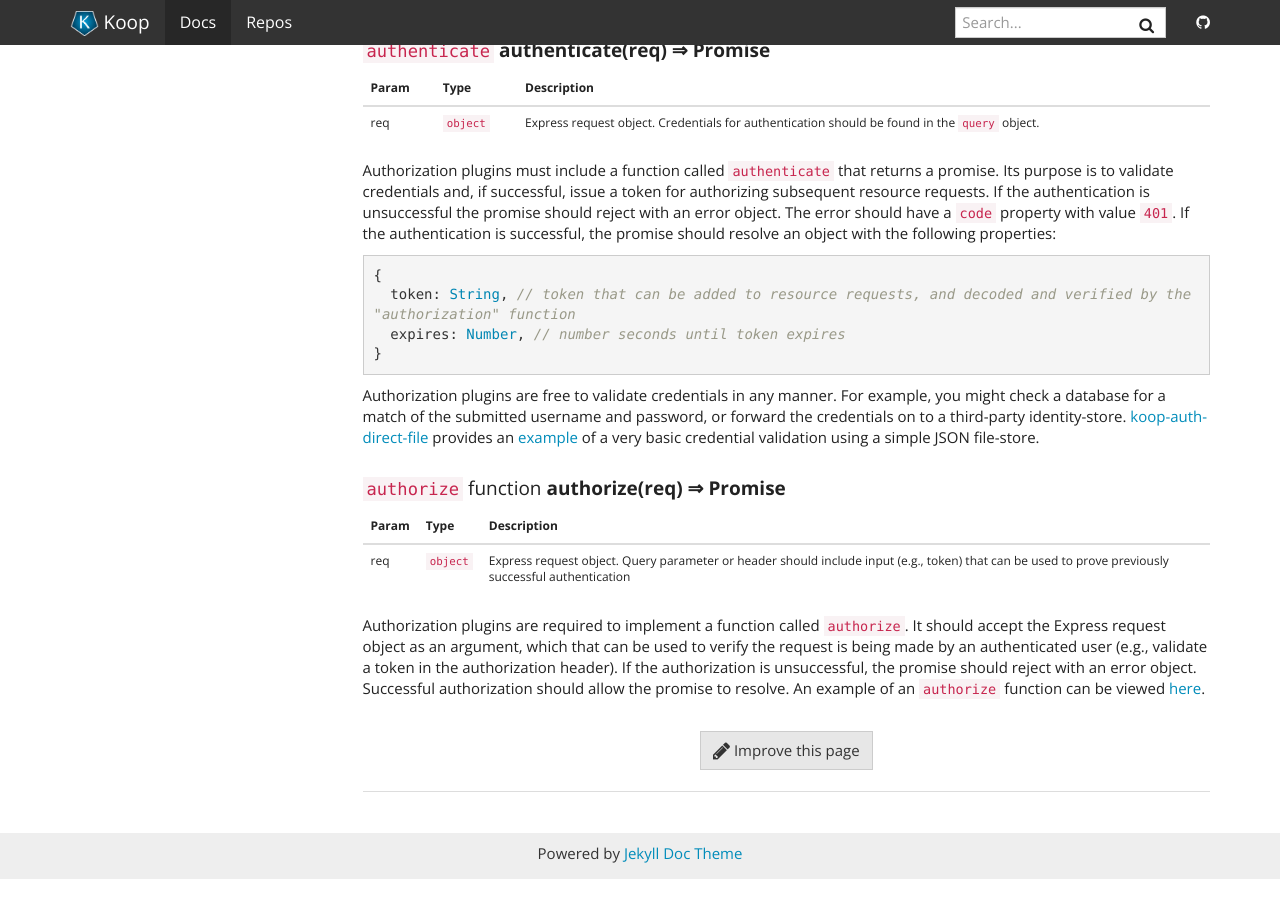
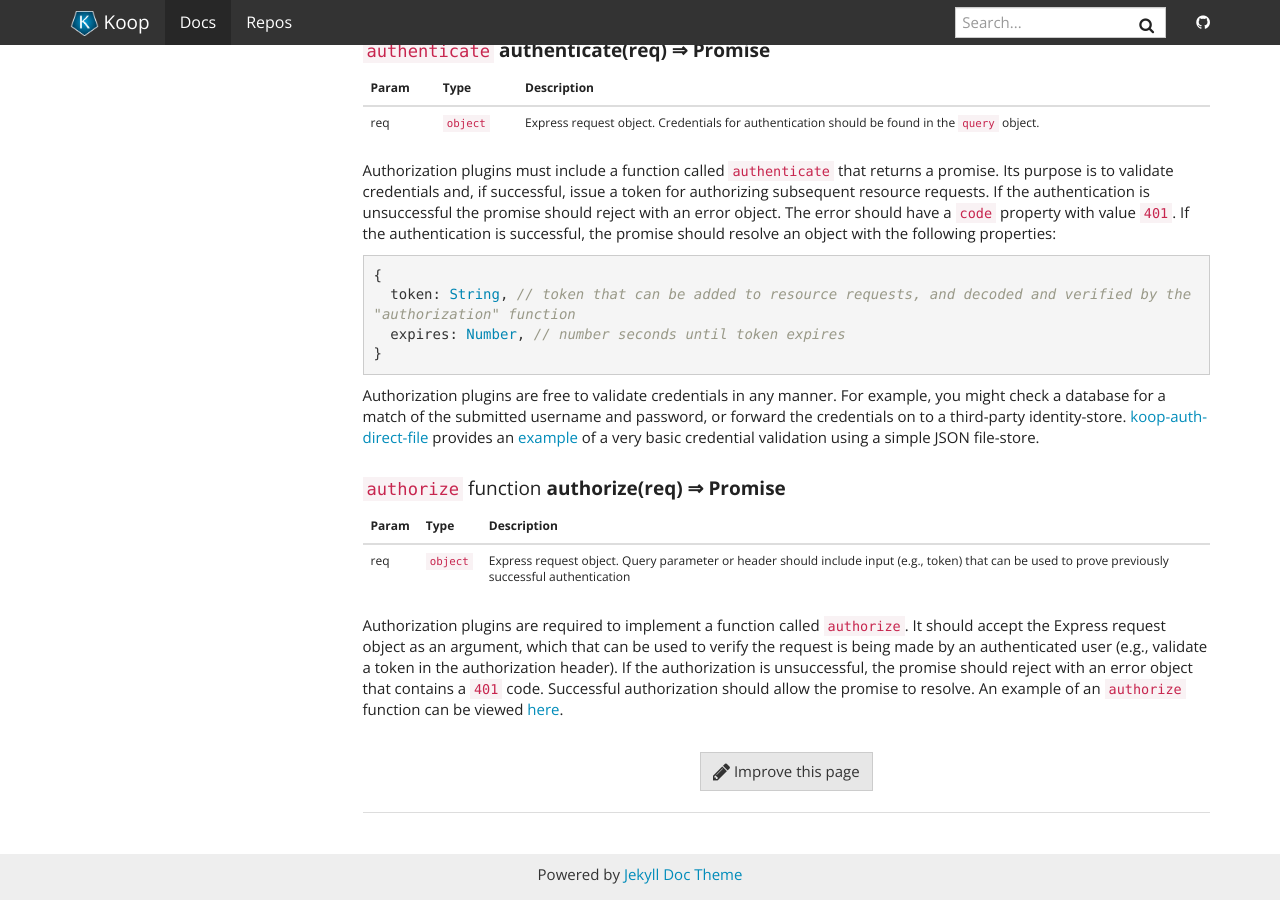
Before and after one commit to koopjs/koopjs.github.io, a Jekyll site: the page built from _docs/usage/authorization.md, in a window 1280 px wide and 900 px high, scrolled down 1938 px. Built offline with Jekyll 4.4.1, drawn with Linux system fonts in a browser that asks for light colours; nearby versions of some CDN libraries; before the commit the page ends 2817 px from its top, so only the background shows below that; some of the changed text lies outside the part shown.

Commit message:
Add 401 code info.

```diff
--- a/_docs/usage/authorization.md
+++ b/_docs/usage/authorization.md
@@ -99,4 +99,4 @@ Authorization plugins are free to validate credentials in any manner.  For examp
 | --- | --- | --- |
 | req | <code>object</code> | Express request object. Query parameter or header should include input (e.g., token) that can be used to prove previously successful authentication |
 
-Authorization plugins are required to implement a function called `authorize`.  It should accept the Express request object as an argument, which that can be used to verify the request is being made by an authenticated user (e.g., validate a token in the authorization header). If the authorization is unsuccessful, the promise should reject with an error object.  Successful authorization should allow the promise to resolve. An example of an `authorize` function can be viewed [here](https://github.com/koopjs/koop-auth-direct-file/blob/master/src/index.js#L90-L108).
+Authorization plugins are required to implement a function called `authorize`.  It should accept the Express request object as an argument, which that can be used to verify the request is being made by an authenticated user (e.g., validate a token in the authorization header). If the authorization is unsuccessful, the promise should reject with an error object that contains a `401` code.  Successful authorization should allow the promise to resolve. An example of an `authorize` function can be viewed [here](https://github.com/koopjs/koop-auth-direct-file/blob/master/src/index.js#L90-L108).
```
Also changed, not shown: other parts of _docs/usage/authorization.md (+1 -1 lines).
